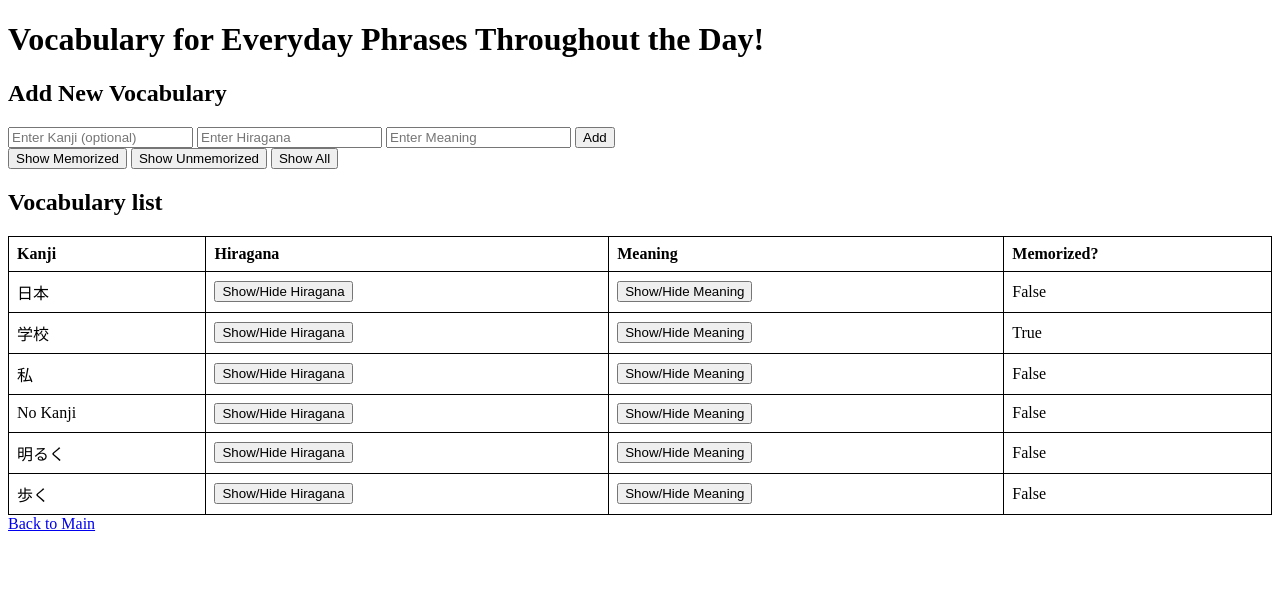
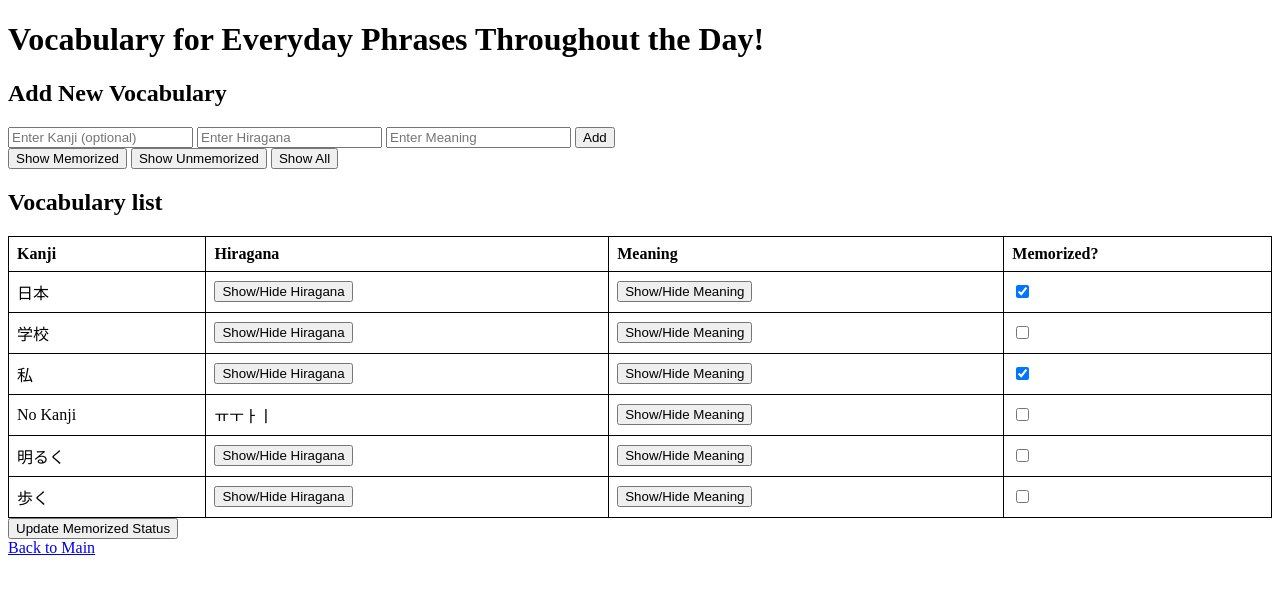
Before and after one commit to iccarus09/Vocab-List-Maker, a Flask app: page /vocab/1 in a window 1280 px wide. Shown: the top 594 px of the page. Run offline with Flask 3, Linux system fonts and the light colour scheme.

Commit message:
update checkbox

```diff
--- a/Project8/app.py
+++ b/Project8/app.py
@@ -1,11 +1,14 @@
 import pandas as pd
-from flask import Flask, render_template, jsonify, request, redirect
+from flask import Flask, render_template, jsonify, request, redirect, url_for
 import csv
 
 app = Flask(__name__)
 
 def read_csv(file_path):
     return pd.read_csv(file_path)
+
+def write_csv(file_path, data):
+    data.to_csv(file_path, index=False)
 
 @app.route('/')
 def index():
@@ -16,53 +19,46 @@ def index():
     vocab_df = read_csv('vocab.csv')
 
     # Count the number of vocabs per title_id
-    vocab_count = vocab_df.groupby('ID').size().reset_index(name='count')
+    vocab_count = vocab_df.groupby('Content_ID').size().reset_index(name='count')
 
     # Convert the result to a dictionary for easy access in the template
-    vocab_count_dict = vocab_count.set_index('ID')['count'].to_dict()
+    vocab_count_dict = vocab_count.set_index('Content_ID')['count'].to_dict()
 
     return render_template('index.html', contents=contents,
                            vocab_count=vocab_count_dict)
 
 @app.route('/vocab/<int:title_id>', methods=['GET','POST'])  # Allow both GET and POST methods
 def vocab(title_id):
-    # Handle form submission
-    if request.method == 'POST':
-        kanji = request.form['kanji'].strip()
-        hiragana = request.form['hiragana'].strip()
-        meaning = request.form['meaning'].strip()
-        title_id = request.form['title_id']
-        memorized = False  # Set a default value or modify as needed
-
-        # Auto-create vocab_id
-        vocab_df = read_csv('vocab.csv')
-        if not vocab_df.empty:
-            max_id = vocab_df['ID'].max()
-        else:
-            max_id = 0
-        new_id = max_id + 1
-
-        # Append the new vocabulary to the CSV file, non-English available
-        # by encoding
-        with open('vocab.csv', 'a', newline='', encoding='utf-8') as csvfile:
-            writer = csv.writer(csvfile)
-            writer.writerow([new_id, kanji if kanji else '(empty)', hiragana,
-                             meaning,
-                             title_id, memorized])
-
-        # Redirect back to the vocabulary page after adding
-        return redirect('/vocab/{}'.format(title_id))
-
-        # Update the memorized status
-        with open('vocab.csv', 'w', newline='') as file:
-            writer = csv.writer(file)
-            writer.writerow([memorized])
-
-    # For GET requests: Read vocab and content data
     vocab_df = read_csv('vocab.csv')
     contents_df = read_csv('data.csv')
 
-    # Get the contents using title_id
+    # Handle form submission
+    if request.method == 'POST':
+        # Adding new vocab
+        if 'kanji' in request.form:
+            kanji = request.form['kanji'].strip()
+            hiragana = request.form['hiragana'].strip()
+            meaning = request.form['meaning'].strip()
+
+            new_id = vocab_df['ID'].max() + 1 if not vocab_df.empty else 1
+            new_row = pd.DataFrame({
+                'ID': [new_id],
+                'Kanji': [kanji if kanji else '(empty)'],
+                'Hiragana': [hiragana],
+                'Meaning': [meaning],
+                'Content_ID': [title_id],
+                'Memorized': [False] # Default = False
+            })
+            vocab_df = pd.concat([vocab_df, new_row], ignore_index=True)
+        else:  # Update the 'Memorized' column based on checkbox selection
+            memorized_ids = request.form.getlist('memorized_ids')
+            vocab_df['Memorized'] = vocab_df['ID'].astype(str).isin(
+            memorized_ids)
+
+        write_csv('vocab.csv', vocab_df)
+        return redirect(url_for('vocab', title_id=title_id))
+
+    # For GET requests: Read vocab and content data
     title = contents_df[contents_df['ID'] == title_id]['Title'].values[0] if not \
         contents_df[contents_df['ID'] == title_id].empty else "Missing Title"
 
--- a/Project8/templates/vocab.html
+++ b/Project8/templates/vocab.html
@@ -41,6 +41,7 @@
     <button id="show-all">Show All</button>
 
     <h2>Vocabulary list</h2>
+    <form method="POST" action="{{ url_for('vocab', title_id=title_id) }}">
         <table id="vocab-table">
             <tr>
                 <th>Kanji</th>
@@ -58,24 +59,26 @@
                     {% endif %}
                 </td>
                 <td>
+                    {% if item.Kanji == '(empty)' %}
+                        {{ item.Hiragana }}
+                    {% else %}
                         <span class="hiragana hidden">{{ item.Hiragana }}</span>
-                <button onclick="toggleHiragana(this)">Show/Hide Hiragana</button>
+                        <button type="button" onclick="toggleHiragana(this)">Show/Hide Hiragana</button>
+                    {% endif %}
                 </td>
                 <td>
                     <span class="meaning hidden">{{ item.Meaning }}</span>
-                <button onclick="toggleMeaning(this)">Show/Hide Meaning</button>
+                    <button type="button" onclick="toggleMeaning(this)">Show/Hide Meaning</button>
                 </td>
                 <td>
-                {{ item.Memorized }}
-<!--            &lt;!&ndash; Checkbox for memorization &ndash;&gt;-->
-<!--            <td><input type="checkbox" name="memorized-checkbox"-->
-<!--                       value= {{ item.ID }}-->
-<!--                       {% if item.Memorized == '1' %}checked{% else %}unchecked{% endif %}-->
-<!--                onchange="updateMemorizedStatus(this, '{{ item.ID }}')">-->
+                    <input type="checkbox" name="memorized_ids" value="{{ item.ID }}"
+                       {% if item.Memorized == True %}checked{% endif %}>
                 </td>
             </tr>
             {% endfor %}
         </table>
+        <button type="submit">Update Memorized Status</button>
+    </form>
 
     <script src="{{ url_for('static', filename='script.js') }}" defer></script>
 
--- a/Project8/vocab.csv
+++ b/Project8/vocab.csv
@@ -1,8 +1,8 @@
 ID,Kanji,Hiragana,Meaning,Content_ID,Memorized
-1,日本,にほん,Japan,1,False
-2,学校,がっこう,School,1,True
+1,日本,にほん,Japan,1,True
+2,学校,がっこう,School,1,False
 3,明るく,あるく,밝다,2,False
-4,私,わたし,나,1,False
+4,私,わたし,나,1,True
 5,(empty),ㅠㅜㅏㅣ,ㅇㅇ,1,False
 6, 明るく,あるく,준비,1,False
 7,歩く,あるく,walk,1,False
```
Lines whose indentation alone changed are shown as unchanged.
